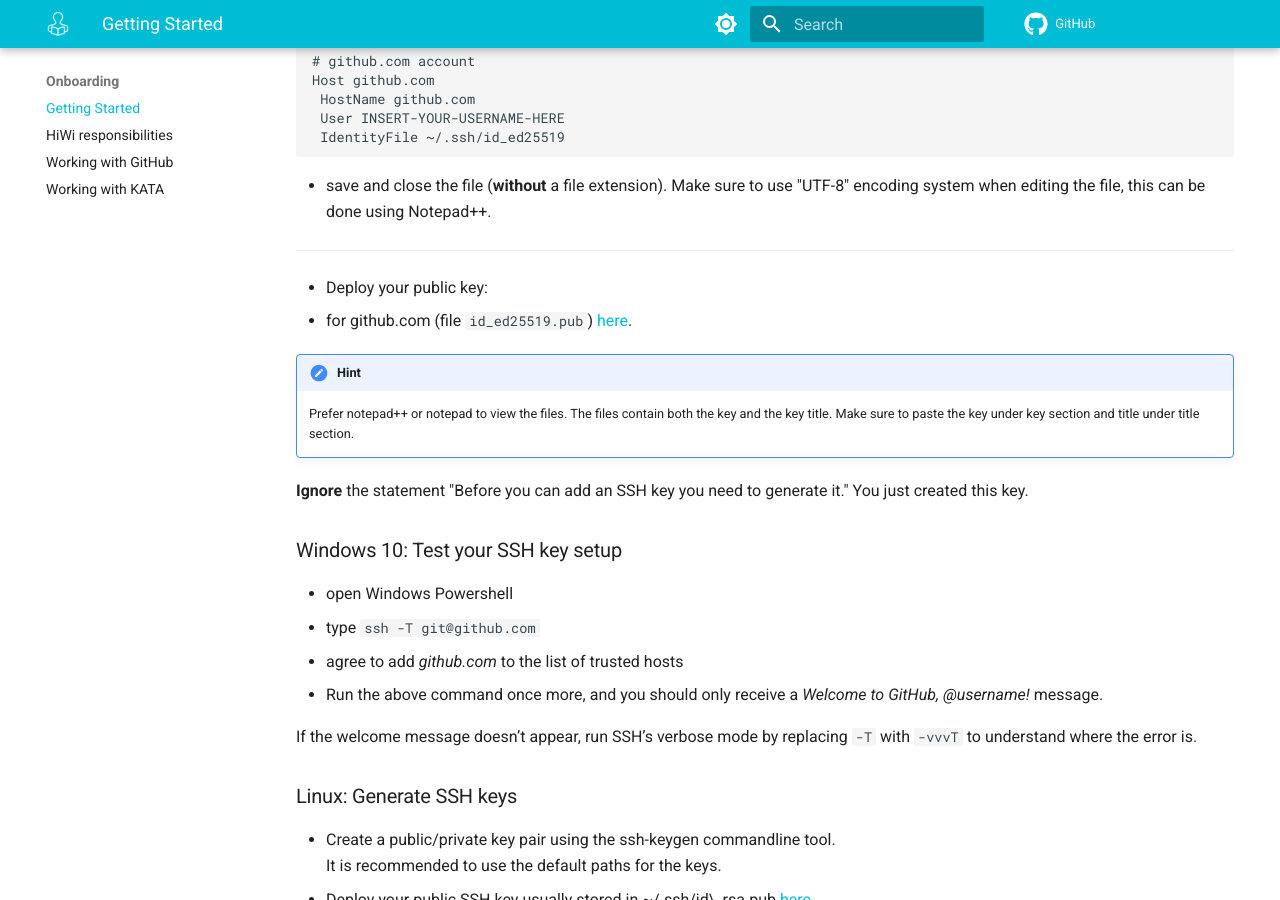
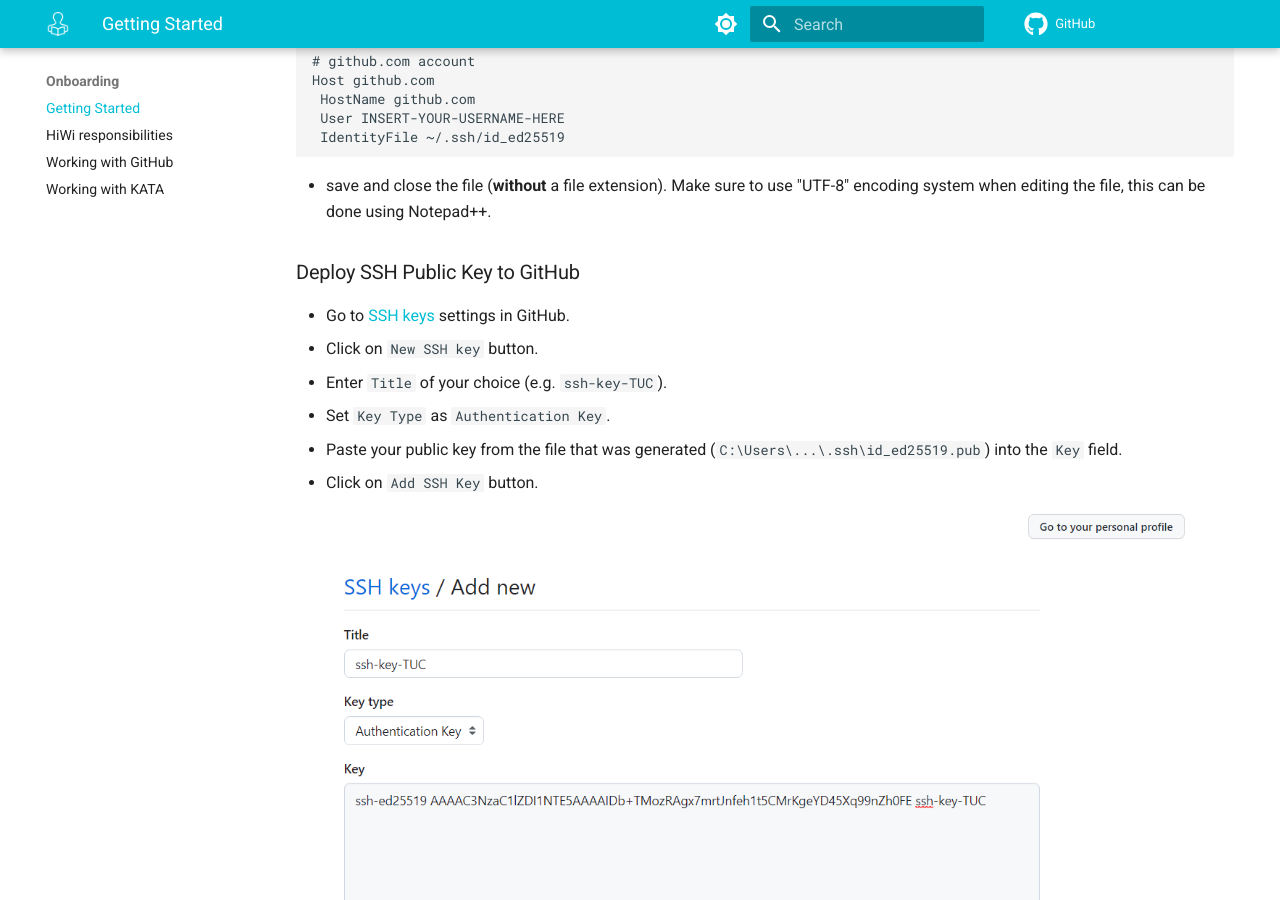
Before and after one commit to josephhuang08/student-guide, an MkDocs documentation site: the page built from docs/content-onboarding/onboarding.md, in a window 1280 px wide and 900 px high, scrolled down 2704 px. Built offline with MkDocs 1.6.1 and Material for MkDocs 9.7.7, drawn with Linux system fonts in a browser that asks for light colours; comment, search, counter and statistics services are not loaded.

Commit message:
edit SSH public key deployment steps to GitHub

```diff
--- a/docs/content-onboarding/onboarding.md
+++ b/docs/content-onboarding/onboarding.md
@@ -92,10 +92,15 @@ Host github.com
 
 * save and close the file (**without** a file extension). Make sure to use "UTF-8" encoding system when editing the file, this can be done using Notepad++.
 
-----
+### Deploy SSH Public Key to GitHub
 
-* Deploy your public key:
-  * for github.com (file `id_ed25519.pub`) [here](https://github.com/settings/keys).
+* Go to [SSH keys](https://github.com/settings/keys) settings in GitHub.
+* Click on `New SSH key` button.
+* Enter `Title` of your choice (e.g. `ssh-key-TUC`).
+* Set `Key Type` as `Authentication Key`.
+* Paste your public key from the file that was generated (`C:\Users\...\.ssh\id_ed25519.pub`) into the `Key` field.
+* Click on `Add SSH Key` button.
+![Deploy Public SSH Key to GitHub](../assets/deploy-ssh-key.png "Deploy Public SSH Key to GitHub")
 
 !!! hint
     Prefer notepad++ or notepad to view the files. The files contain both the key and the key title. Make sure to paste the key under key section and title under title section.
```
Also changed, not shown: docs/assets/deploy-ssh-key.png (added).
